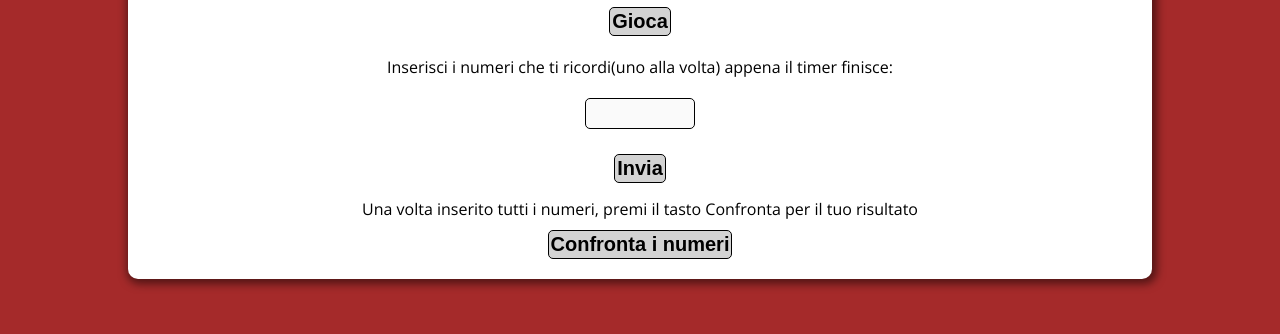
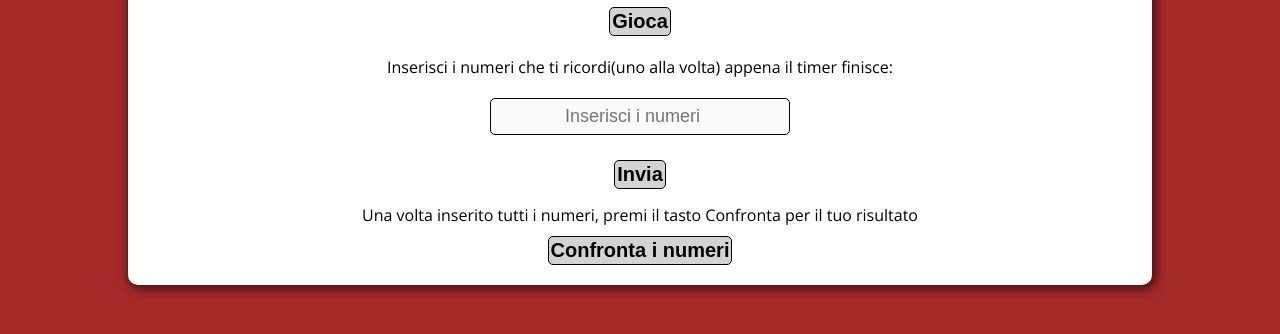
Before and after one commit to manfred-commits/js-simon, a plain HTML site: page index.html in a window 1280 px wide. Shown: the part 130-464 px from the top of the page. Drawn offline with nearby package versions, Linux system fonts and the light colour scheme.

Commit message:
aggiunto piccole correzioni css & html

```diff
--- a/css/style.css
+++ b/css/style.css
@@ -23,6 +23,7 @@ input.input-formatting{
     border: 1px solid #000000;
     border-radius: 5px;
     text-align: center;
+    font-size: 18px;
 }
 /* /general rules */
 
@@ -69,6 +70,7 @@ input.input-formatting{
 
 .user-input #input{
     margin: 20px 0;
+    width: 300px;
 }
 .user-input button#invia{
     margin: 5px 0;
--- a/index.html
+++ b/index.html
@@ -27,7 +27,7 @@
                 <button id="invio">Gioca </button> <br>
 
                 <label for="userInput">Inserisci i numeri che ti ricordi(uno alla volta) appena il timer finisce: </label><br>
-                <input class="input-formatting" id="input" type="number" name="userInput" disabled value="" min="1" max="20"><br>
+                <input class="input-formatting" id="input" type="number" name="userInput" disabled value="" min="1" max="20" placeholder="Inserisci i numeri"><br>
                 <button id="invia" type="button" name="btnNumeri" >
                     Invia
                 </button>
```
